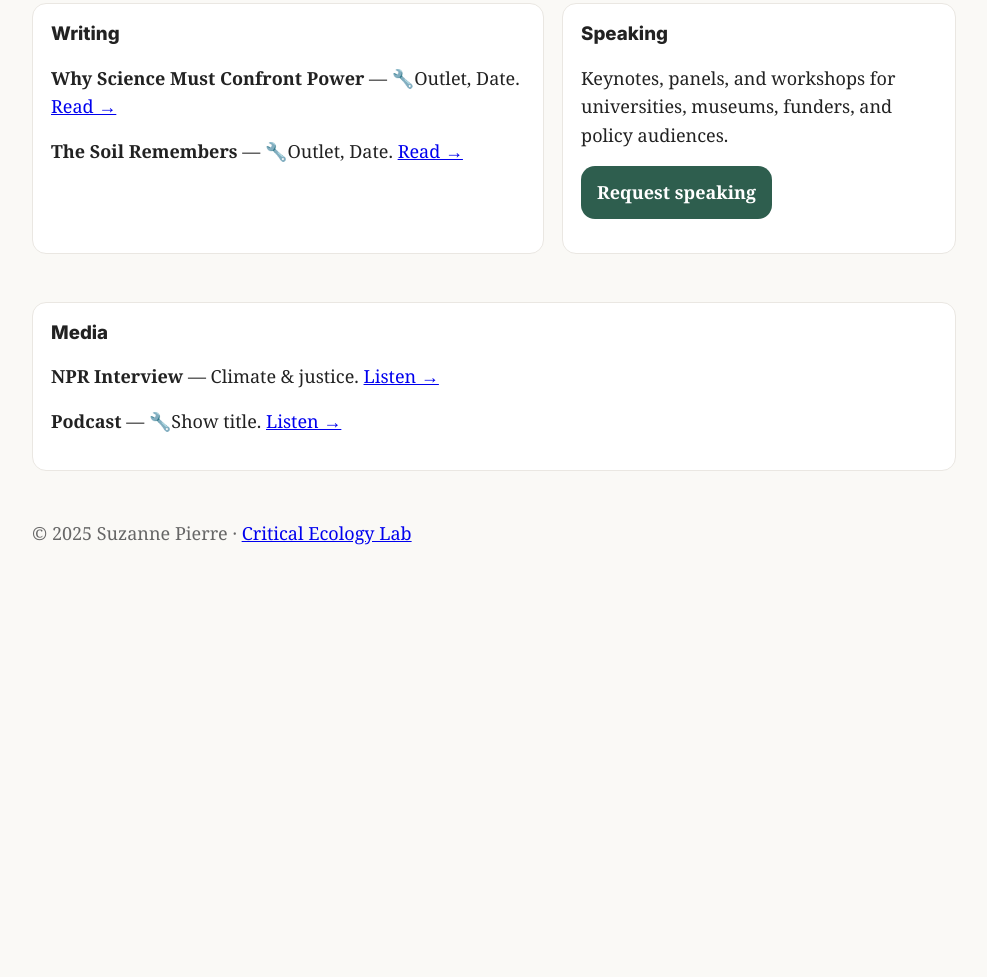
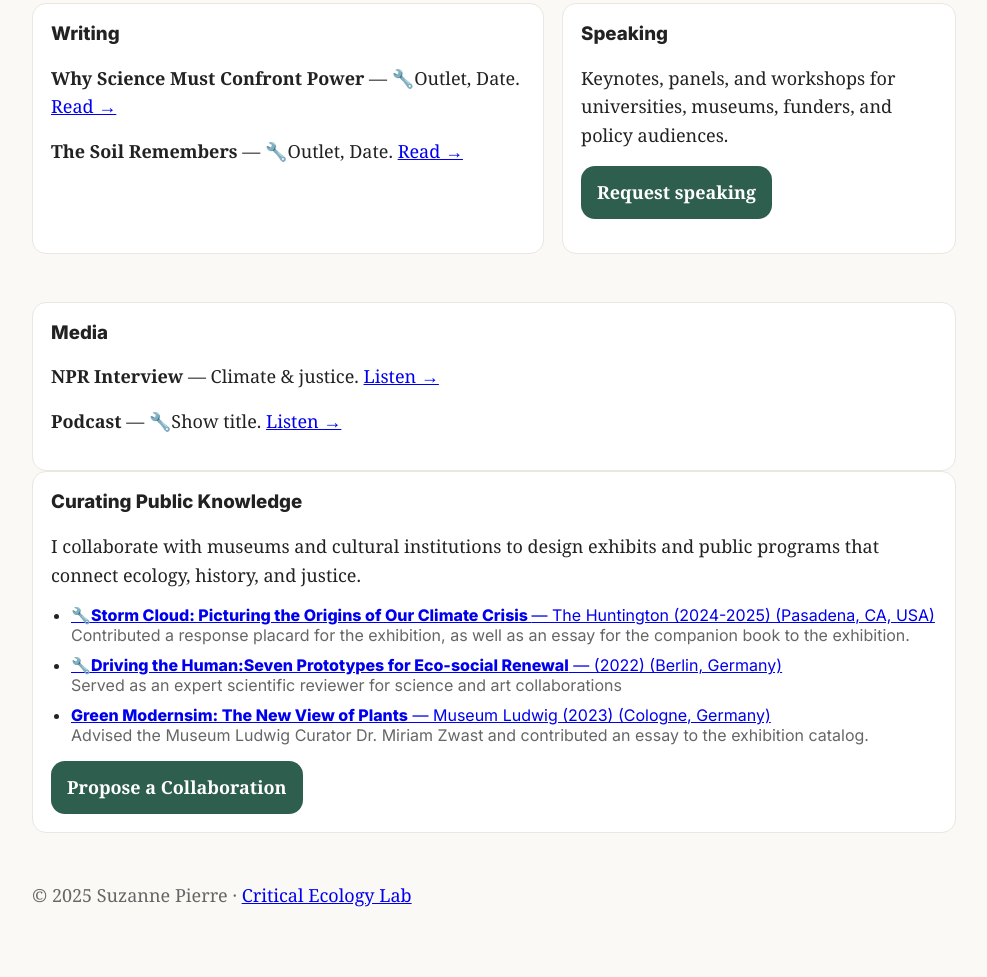
Before and after one commit to suepierre/suzanne-site-temp, a plain HTML site: page index.html in a window 1280 px wide. Shown: the part 946-1923 px from the top of the page, without its empty margins (146-1133 px from the left). Before the commit the page ends 1586 px from the top, so only its background shows below. Drawn offline with Linux system fonts and the light colour scheme; a web font is replaced by a local one.

Commit message:
Update index.html
Add Curating Public Knowledge section

```diff
--- a/index.html
+++ b/index.html
@@ -77,6 +77,44 @@
       <p><strong>NPR Interview</strong> — Climate & justice. <a href="🔧https://link" target="_blank">Listen →</a></p>
       <p><strong>Podcast</strong> — 🔧Show title. <a href="🔧https://link" target="_blank">Listen →</a></p>
     </section>
+    <section class="card">
+  <h3 style="margin-top:0">Curating Public Knowledge</h3>
+  <p>
+    I collaborate with museums and cultural institutions to design exhibits and
+    public programs that connect ecology, history, and justice.
+  </p>
+
+  <ul style="padding-left:20px; margin-top:0; margin-bottom:16px">
+    <li style="margin-bottom:10px">
+      <a href="https://www.huntington.org/exhibitions/storm-cloud-picturing-origins-our-climate-crisis" target="_blank">
+        <strong>🔧Storm Cloud: Picturing the Origins of Our Climate Crisis </strong> — The Huntington  (2024-2025) (Pasadena, CA, USA)
+      </a><br>
+      <span class="muted">Contributed a response placard for the exhibition, as well as an essay for the companion book to the exhibition.</span>
+    </li>
+    <li style="margin-bottom:10px">
+      <a href="https://drivingthehuman.com/participants-berlin-2022/" target="_blank">
+        <strong>🔧Driving the Human:Seven Prototypes for Eco-social Renewal</strong> —  (2022) (Berlin, Germany)
+      </a><br>
+      <span class="muted">Served as an expert scientific reviewer for science and art collaborations </span>
+    </li>
+    <li>
+      <a href="https://www.gruene-moderne.de/en/texts/exoticism/" target="_blank">
+        <strong>Green Modernsim: The New View of Plants</strong> — Museum Ludwig (2023) (Cologne, Germany)
+      </a><br>
+      <span class="muted">Advised the Museum Ludwig Curator Dr. Miriam Zwast and contributed an essay to the exhibition catalog.</span>
+    </li>
+  </ul>
+
+  <p style="margin:0">
+    <a
+      class="btn btn-primary"
+      href="mailto:🔧you@example.com?subject=Curating%20Inquiry"
+    >
+      Propose a Collaboration
+    </a>
+  </p>
+</section>
+
 
     <footer>
       <p>© <span id="y"></span> Suzanne Pierre · <a href="https://criticalecology.org" target="_blank">Critical Ecology Lab</a></p>
```
